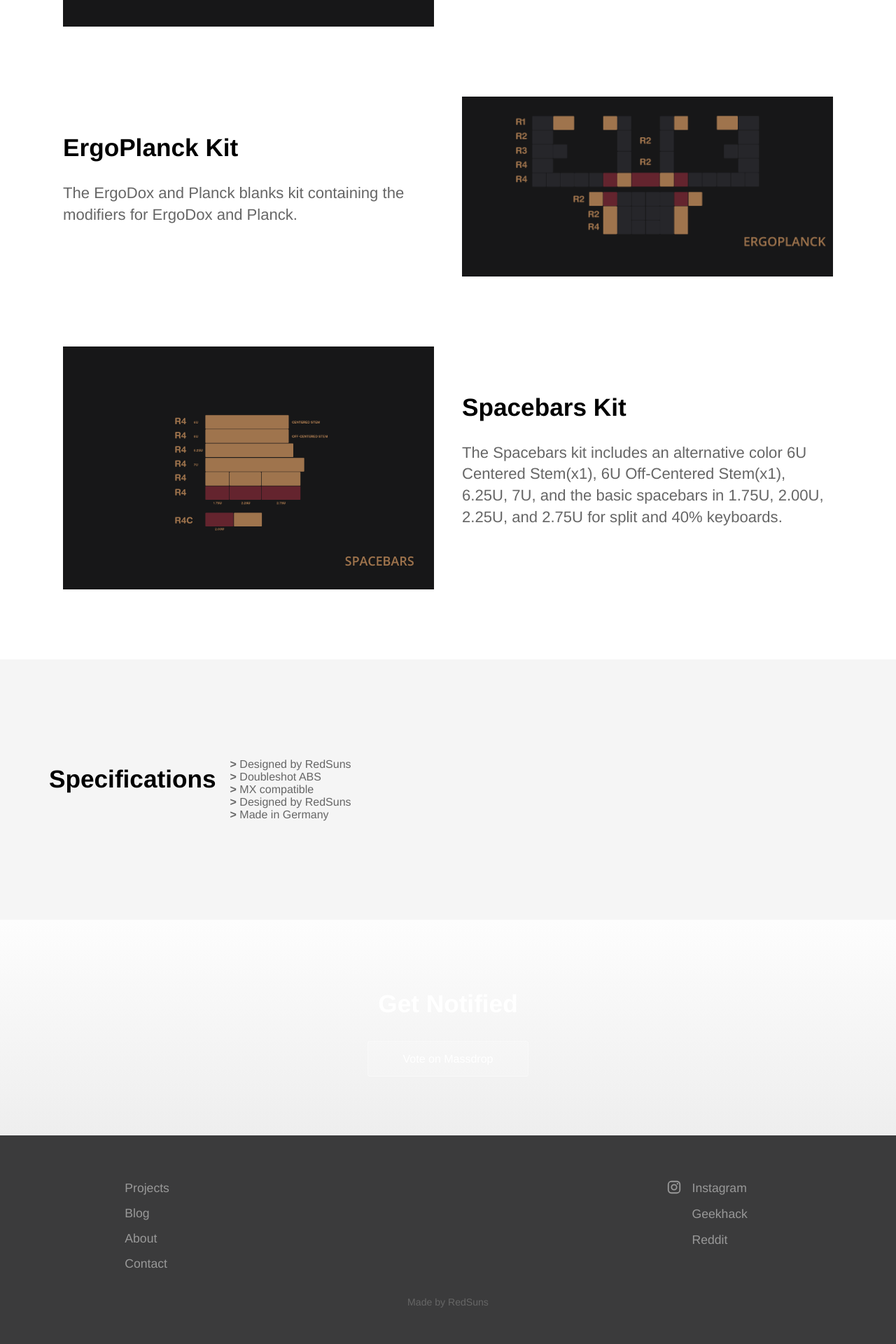
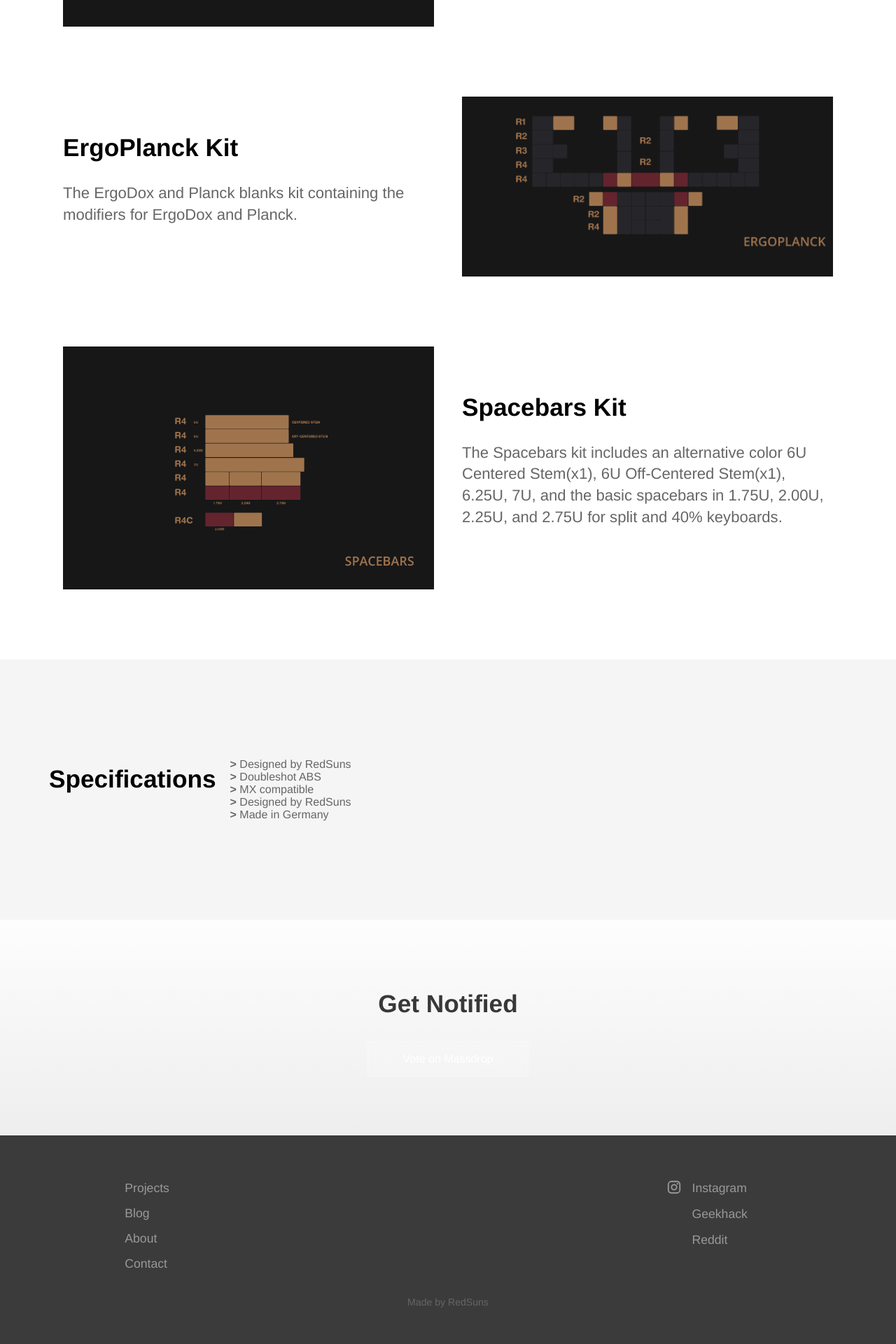
Before and after one commit to RedSunsRMK/redsunsrmk.github.io, a Jekyll site: the page built from index.html, in a window 1280 px wide. Shown: the part 3061-4981 px from the top of the page at 70% size. Built offline with Jekyll 4.4.1, drawn with Linux system fonts in a browser that asks for light colours.

Commit message:
Update landing-page.scss

```diff
--- a/_sass/landing-page.scss
+++ b/_sass/landing-page.scss
@@ -1,6 +1,6 @@
 .bottom-cta {
 	background: linear-gradient(to bottom, $brand-color 0%, $middle-gradient-color 100%);
-	color: #fff;
+	color: #393839;
 	text-align: center;
 	margin: 0;
 	padding: 100px 0;
```
